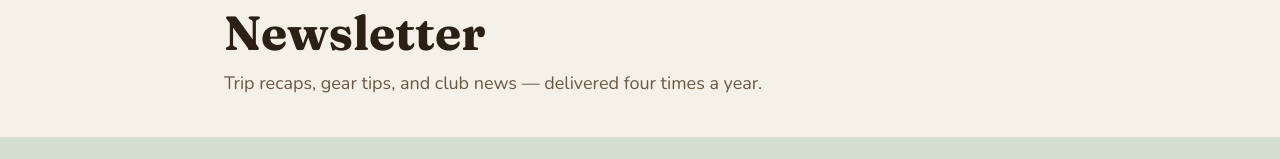
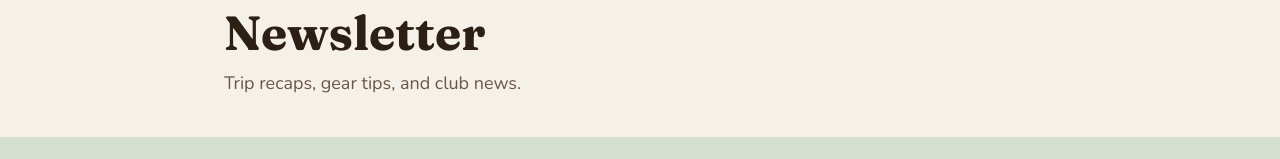
Before and after one commit to RyeBreadFernandez/tubc-website, a Next.js app: page /newsletter in a window 1280 px wide. Shown: the part 147-306 px from the top of the page. Built offline with nearby package versions, Linux system fonts and the light colour scheme; no server answers.

Commit message:
fix(newsletter): remove 'delivered four times a year' tag from page

```diff
--- a/app/newsletter/page.tsx
+++ b/app/newsletter/page.tsx
@@ -35,7 +35,7 @@
         <div className="max-w-4xl mx-auto px-4 sm:px-6 lg:px-8">
           <p className="text-terra text-sm font-semibold uppercase tracking-widest mb-2">Quarterly dispatches</p>
           <h1 className="font-display text-4xl md:text-5xl text-bark font-bold mb-3">Newsletter</h1>
-          <p className="text-soil text-lg">Trip recaps, gear tips, and club news — delivered four times a year.</p>
+          <p className="text-soil text-lg">Trip recaps, gear tips, and club news.</p>
         </div>
       </section>
 
```
